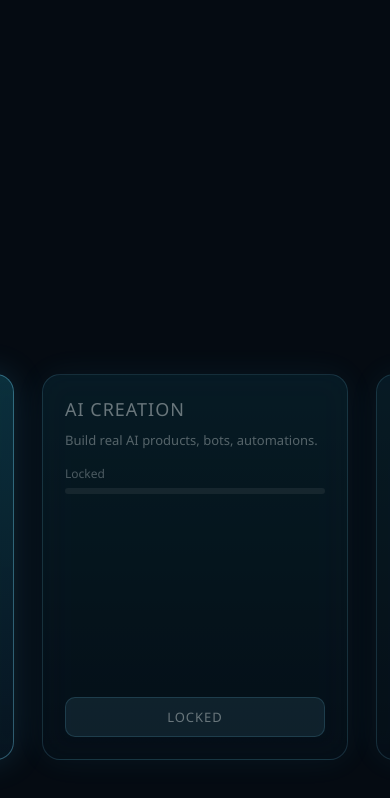
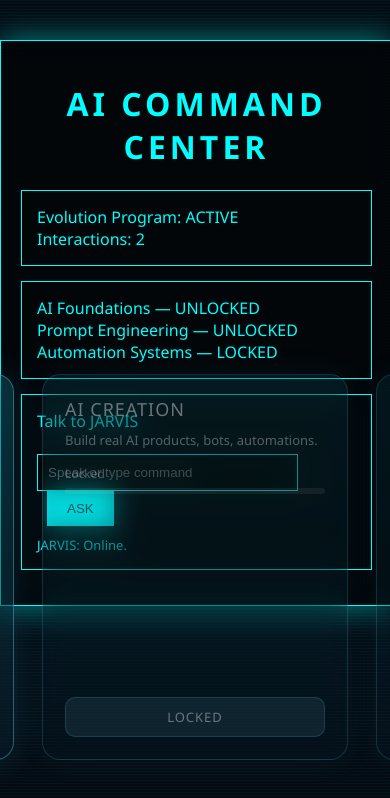
Before and after one commit to dexter6998/ai-jarvis-hud, a plain HTML site: page index.html in a window 390 px wide. Drawn offline with nearby package versions, Linux system fonts and the light colour scheme.

Commit message:
Update index.html

```diff
--- a/index.html
+++ b/index.html
@@ -1,3 +1,213 @@
+<!DOCTYPE html>
+<html lang="en">
+<head>
+<meta charset="UTF-8">
+<title>AI Command Center</title>
+<meta name="viewport" content="width=device-width, initial-scale=1.0">
+
+<link href="https://fonts.googleapis.com/css2?family=Orbitron:wght@400;600&display=swap" rel="stylesheet">
+
+<style>
+html, body {
+  margin: 0;
+  padding: 0;
+  background: #000;
+  font-family: Orbitron, sans-serif;
+  overflow: hidden;
+  color: #00ffff;
+}
+
+#threeCanvas {
+  position: fixed;
+  inset: 0;
+  z-index: 1;
+}
+
+.hud {
+  position: relative;
+  z-index: 5;
+  width: 90%;
+  max-width: 900px;
+  margin: 40px auto;
+  padding: 20px;
+  border: 1px solid #00ffff;
+  background: rgba(0,0,0,0.55);
+  box-shadow: 0 0 30px rgba(0,255,255,0.5);
+  backdrop-filter: blur(10px);
+}
+
+h1 {
+  text-align: center;
+  letter-spacing: 4px;
+}
+
+.panel {
+  border: 1px solid #00ffff;
+  padding: 15px;
+  margin-bottom: 15px;
+}
+
+input {
+  width: 75%;
+  padding: 10px;
+  background: black;
+  border: 1px solid #00ffff;
+  color: #00ffff;
+}
+
+button {
+  padding: 10px 20px;
+  background: #00ffff;
+  color: black;
+  border: none;
+  cursor: pointer;
+  margin-left: 10px;
+}
+
+.scanlines::before {
+  content: "";
+  position: fixed;
+  inset: 0;
+  background: repeating-linear-gradient(
+    to bottom,
+    rgba(0,255,255,0.04),
+    rgba(0,255,255,0.04) 1px,
+    transparent 1px,
+    transparent 3px
+  );
+  pointer-events: none;
+  z-index: 4;
+}
+</style>
+</head>
+
+<body class="scanlines">
+
+<canvas id="threeCanvas"></canvas>
+
+<div class="hud">
+  <h1>AI COMMAND CENTER</h1>
+
+  <div class="panel">
+    Evolution Program: ACTIVE<br>
+    Interactions: 2
+  </div>
+
+  <div class="panel">
+    AI Foundations — UNLOCKED<br>
+    Prompt Engineering — UNLOCKED<br>
+    Automation Systems — LOCKED
+  </div>
+
+  <div class="panel">
+    Talk to JARVIS<br><br>
+    <input placeholder="Speak or type command">
+    <button>ASK</button>
+    <div style="margin-top:10px;font-size:13px;">JARVIS: Online.</div>
+  </div>
+</div>
+
+<script src="https://cdn.jsdelivr.net/npm/three@0.152.2/build/three.min.js"></script>
+
+<script>
+const canvas = document.getElementById("threeCanvas");
+const scene = new THREE.Scene();
+
+const camera = new THREE.PerspectiveCamera(
+  50,
+  window.innerWidth / window.innerHeight,
+  0.1,
+  1000
+);
+camera.position.z = 70;
+
+const renderer = new THREE.WebGLRenderer({
+  canvas,
+  alpha: true,
+  antialias: true
+});
+renderer.setSize(window.innerWidth, window.innerHeight);
+renderer.setPixelRatio(window.devicePixelRatio);
+
+// PARTICLE AVATAR
+const geometry = new THREE.BufferGeometry();
+const positions = [];
+const velocities = [];
+
+const PARTICLES = 26000;
+
+for (let i = 0; i < PARTICLES; i++) {
+
+  // Human silhouette bias
+  let y = (Math.random() - 0.5) * 40;
+  let radius;
+
+  if (y > 10) radius = 5;         // head
+  else if (y > -8) radius = 9;    // torso
+  else radius = 7;                // lower
+
+  let angle = Math.random() * Math.PI * 2;
+  let x = Math.cos(angle) * radius * Math.random();
+  let z = Math.sin(angle) * radius * Math.random();
+
+  positions.push(x, y, z);
+
+  velocities.push(
+    0,
+    0,
+    Math.random() * 0.15 + 0.05 // backward flow
+  );
+}
+
+geometry.setAttribute(
+  "position",
+  new THREE.Float32BufferAttribute(positions, 3)
+);
+
+const material = new THREE.PointsMaterial({
+  color: 0x00ffff,
+  size: 0.35,
+  transparent: true,
+  opacity: 0.85,
+  blending: THREE.AdditiveBlending,
+  depthWrite: false
+});
+
+const avatar = new THREE.Points(geometry, material);
+scene.add(avatar);
+
+function animate() {
+  requestAnimationFrame(animate);
+
+  const pos = geometry.attributes.position.array;
+
+  for (let i = 0; i < pos.length; i += 3) {
+    pos[i + 2] += velocities[i + 2];
+
+    if (pos[i + 2] > 20) {
+      pos[i + 2] = -20;
+    }
+  }
+
+  geometry.attributes.position.needsUpdate = true;
+
+  avatar.rotation.y += 0.0015;
+  avatar.position.y = Math.sin(Date.now() * 0.001) * 0.4;
+
+  renderer.render(scene, camera);
+}
+
+animate();
+
+window.addEventListener("resize", () => {
+  camera.aspect = window.innerWidth / window.innerHeight;
+  camera.updateProjectionMatrix();
+  renderer.setSize(window.innerWidth, window.innerHeight);
+});
+</script>
+
+</body>
+</html>
 <!DOCTYPE html>
 <html lang="en">
 <head>
```
